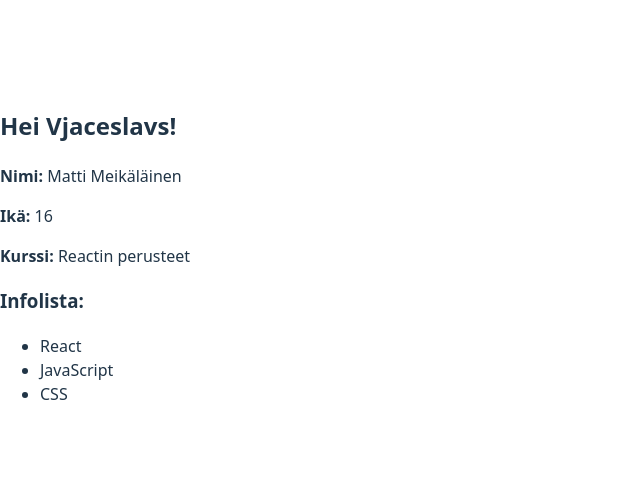
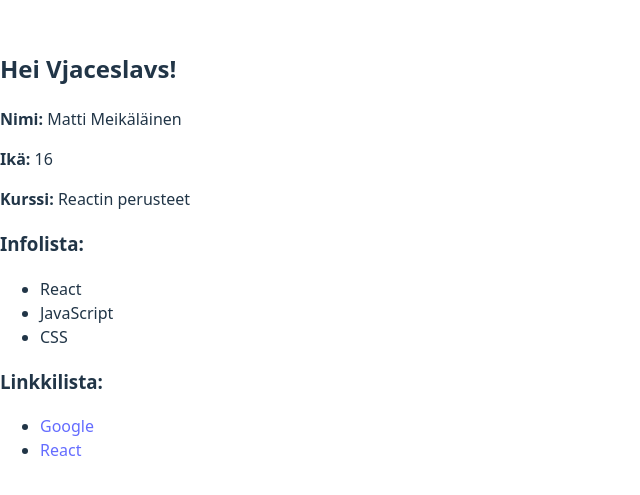
Before and after one commit to VjacTur07/Ohjelmistokomponentit-teht-vi-, a React (Vite) app in the folder Komponentit/: page / in a window 1280 px wide. Shown: the part 145-640 px from the top of the page, without its empty margins (0-640 px from the left). Built offline with nearby package versions, Linux system fonts and the light colour scheme.

Commit message:
Linkkilista

```diff
--- a/Komponentit/src/App.jsx
+++ b/Komponentit/src/App.jsx
@@ -2,8 +2,14 @@ import * as React from "react";
 import Hello from "./Tervehdys";
 import OpiskelijaTiedot from "./OpiskelijaTiedot";
 import Infolista from "./Infolista";
+import Linkkilista from "./Linkkilista";
 
 function App() {
+  const linkit = [
+    { id: 1, nimi: "Google", url: "https://google.com" },
+    { id: 2, nimi: "React", url: "https://react.dev" },
+  ];
+
   const tiedot = ["React", "JavaScript", "CSS"];
 
   const opiskelijaProps = {
@@ -17,6 +23,7 @@ function App() {
       <Hello />
       <OpiskelijaTiedot opiskelija={opiskelijaProps} />
       <Infolista taulukko={tiedot} />
+      <Linkkilista lista={linkit} />
     </div>
   );
 }
--- /dev/null
+++ b/Komponentit/src/Linkkilista.jsx
@@ -0,0 +1,20 @@
+import * as React from "react";
+
+function Linkkilista(props) {
+  return (
+    <div>
+      <h3>Linkkilista:</h3>
+      <ul>
+        {props.lista.map((link) => (
+          <li key={link.id}>
+            <a href={link.url} target="_blank" rel="noopener noreferrer">
+              {link.nimi}
+            </a>
+          </li>
+        ))}
+      </ul>
+    </div>
+  );
+}
+
+export default Linkkilista;
```
